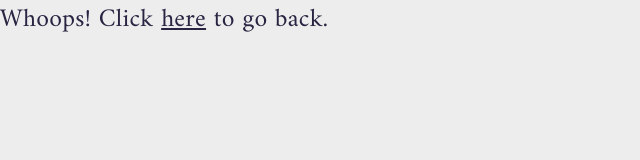
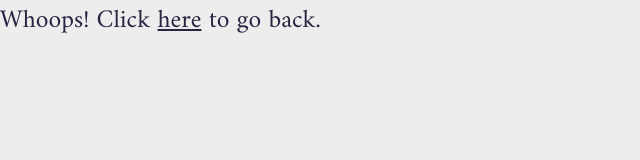
Before and after one commit to kevinabouhanna/abouhassan, a website: page public/404.html in a window 1280 px wide. Shown: the full height of the page, 0-640 px from the left. Drawn offline with Linux system fonts and the light colour scheme.

Commit message:
removed redundant code

```diff
--- a/public/css/main.css
+++ b/public/css/main.css
@@ -3,13 +3,8 @@
 :root {
   --background-color: hsl(0, 0%, 93%);
   --text-color: hsl(250, 30%, 20%);
-  --accent: hsl(360deg 76.47% 40% / 40%);
-  --accent-bg: hsl(360deg 76.47% 40% / 20%);
   --focus: hsl(216, 94%, 58%);
   --font: 1.2rem/1.53 "Amiri", serif;
-  --transition: 0.5s all ease;
-  --box-shadow: 0px 0px 0.3rem rgb(148 136 195 / 70%);
-  --background-pattern: #f0f0f0;
   box-sizing: border-box;
 }
 
@@ -21,19 +16,14 @@
 
 html {
   --thumbBG: hsl(0, 0%, 75%);
-  scroll-behavior: smooth;
 }
 
 body {
   margin: 0;
   font: var(--font);
-  font-feature-settings: "case", "calt", "tnum", "ss01", "zero";
-  text-rendering: optimizeLegibility;
   background-color: var(--background-color);
   color: var(--text-color);
   scrollbar-color: var(--thumbBG);
-  line-height: 1.6;
-  letter-spacing: 0.01em;
 }
 
 ::selection {
@@ -64,26 +54,6 @@ img {
 
 .clearfix:after {
   clear: both;
-}
-
-/* custom scrollbar */
-
-body::-webkit-scrollbar {
-  width: 8px;
-}
-
-body::-webkit-scrollbar-track {
-  background: transparent;
-}
-
-body::-webkit-scrollbar-thumb {
-  background-color: var(--thumbBG);
-  border-radius: 50px;
-  border: 3px solid transparent;
-}
-
-body::-webkit-scrollbar-thumb:hover {
-  background-color: hsl(0, 0%, 56%);
 }
 
 /* general classes
@@ -208,21 +178,6 @@ a:active {
   }
 }
 
-/* animations
-     ========================================================================== */
-
-@keyframes fade {
-  from {
-    opacity: 0.01;
-    transform: scale(0.994);
-  }
-
-  to {
-    opacity: 1;
-    transform: scale(1);
-  }
-}
-
 /* Setting up the Parallax Standard for the webpage */
 body, html {
   width: 100%;
```
Also changed, not shown: 2 other files.
